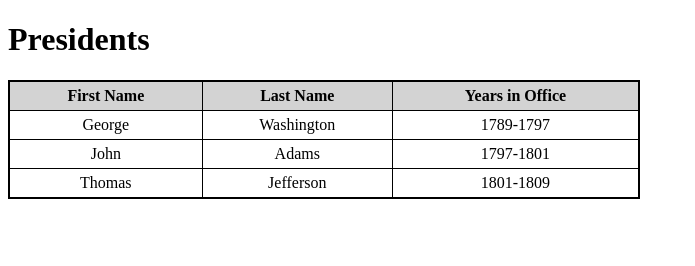
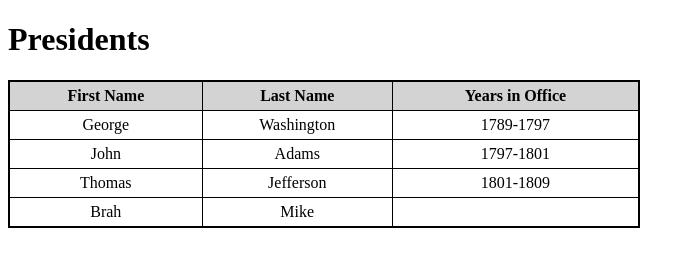
Before and after one commit to mpe29/CS50, a plain HTML site: page src0/table.html in a window 1280 px wide. Shown: the whole page, without its empty margins (0-695 px from the left). Drawn offline with Linux system fonts and the light colour scheme.

Commit message:
Added Brah Mike as president

```diff
--- a/src0/table.html
+++ b/src0/table.html
@@ -43,6 +43,10 @@
                 <td>Jefferson</td>
                 <td>1801-1809</td>
             </tr>
+            <tr>
+                <td>Brah</td>
+                <td>Mike</td>
+            </tr>
         </table>
     </body>
 </html>
```
